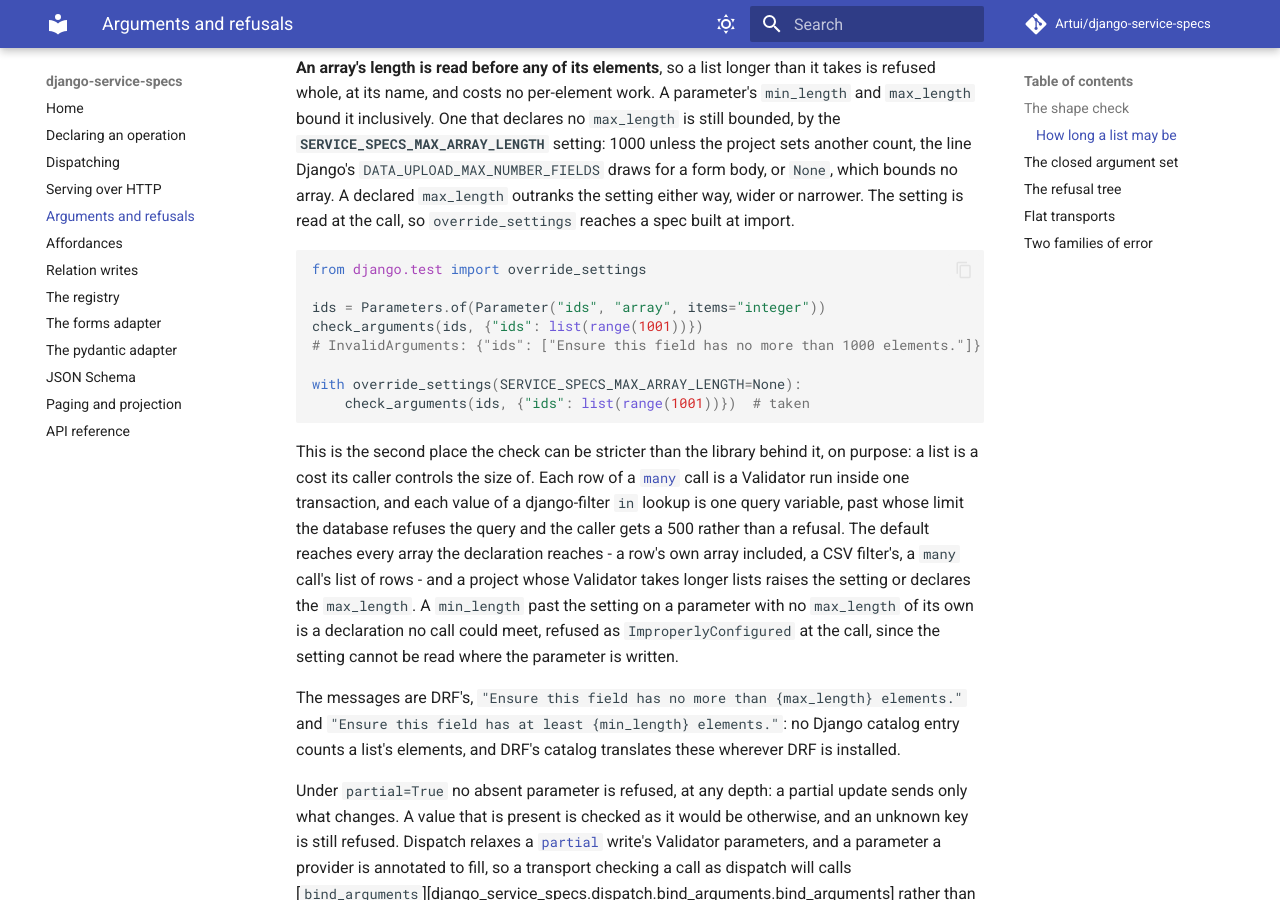
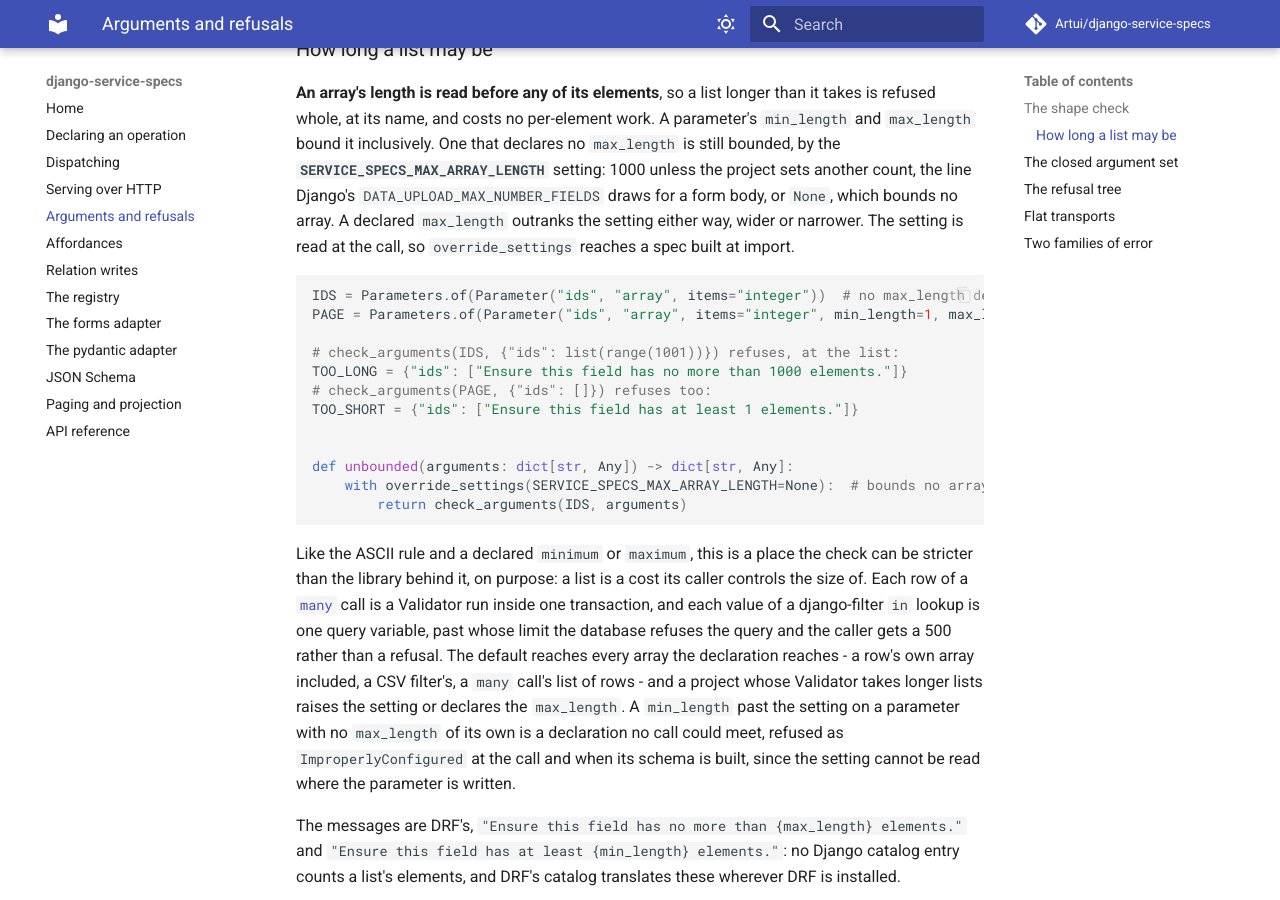
Before and after one commit to Artui/django-service-specs, an MkDocs documentation site: the page built from docs/arguments.md, in a window 1280 px wide and 900 px high, scrolled down 1644 px. Built offline with MkDocs 1.6.1 and Material for MkDocs 9.7.7, drawn with Linux system fonts in a browser that asks for light colours; comment, search, counter and statistics services are not loaded; some of the changed text lies outside the part shown.

Commit message:
Show the length rule as a tested example, and say where it is refused
The array length example on the arguments page is a snippet the docs suite
asserts, the HTTP page links the comma-list bound to it, and a min_length no
call could meet is documented, and tested, as refused when the schema is
built as well as at the call.

Co-Authored-By: Claude Opus 5.5 <noreply@anthropic.com>

````diff
--- a/docs/arguments.md
+++ b/docs/arguments.md
@@ -40,8 +40,9 @@ number is refused as the type it is not, and `true` is still neither. The
 number goes on rather than the string because a Validator stricter than those
 two, the dataclass adapter's, refuses `"3"` for an `int`.
 
-**Only an ASCII string spells an `integer` or a `number`**, and this is the one
-place the check is stricter than Django's forms. Python's `int` and `float`,
+**Only an ASCII string spells an `integer` or a `number`**, and this is one of
+two places the check is stricter than Django's forms, the other being
+[the length of a list](#how-long-a-list-may-be). Python's `int` and `float`,
 and so Django's number fields, read Arabic-Indic and fullwidth digits and
 strip any Unicode space; no JSON number is spelled so, and pydantic refuses
 them. `"\u0665"`, the JSON spelling of an Arabic-Indic five, is refused as the
@@ -84,18 +85,14 @@ the setting either way, wider or narrower. The setting is read at the call,
 so `override_settings` reaches a spec built at import.
 
 ```python
-from django.test import override_settings
-
-ids = Parameters.of(Parameter("ids", "array", items="integer"))
-check_arguments(ids, {"ids": list(range(1001))})
-# InvalidArguments: {"ids": ["Ensure this field has no more than 1000 elements."]}
-
-with override_settings(SERVICE_SPECS_MAX_ARRAY_LENGTH=None):
-    check_arguments(ids, {"ids": list(range(1001))})  # taken
+--8<--
+docs/examples/arguments.py:length
+--8<--
 ```
 
-This is the second place the check can be stricter than the library behind
-it, on purpose: a list is a cost its caller controls the size of. Each row of
+Like the ASCII rule and a declared `minimum` or `maximum`, this is a place
+the check can be stricter than the library behind it, on purpose: a list is a
+cost its caller controls the size of. Each row of
 a [`many`](declaring.md#many-rows-in-one-call) call is a Validator run inside
 one transaction, and each value of a django-filter `in` lookup is one query
 variable, past whose limit the database refuses the query and the caller
@@ -104,8 +101,9 @@ declaration reaches - a row's own array included, a CSV filter's, a `many`
 call's list of rows - and a project whose Validator takes longer lists
 raises the setting or declares the `max_length`. A `min_length` past the
 setting on a parameter with no `max_length` of its own is a declaration no
-call could meet, refused as `ImproperlyConfigured` at the call, since the
-setting cannot be read where the parameter is written.
+call could meet, refused as `ImproperlyConfigured` at the call and when its
+schema is built, since the setting cannot be read where the parameter is
+written.
 
 The messages are DRF's, `"Ensure this field has no more than {max_length}
 elements."` and `"Ensure this field has at least {min_length} elements."`: no
--- a/docs/examples/arguments.py
+++ b/docs/examples/arguments.py
@@ -3,6 +3,8 @@
 from __future__ import annotations
 
 from typing import Any
+
+from django.test import override_settings
 
 # --8<-- [start:tree]
 from django_service_specs import (
@@ -80,3 +82,21 @@ def from_argv(raw: dict[str, Any]) -> dict[str, Any]:
 ARGV = {"limit": "10", "published": "true", "ids": "3", "price_below": "9.99"}
 TYPED = {"limit": 10, "published": True, "ids": [3], "price_below": "9.99"}
 # --8<-- [end:flat]
+
+
+# --8<-- [start:length]
+IDS = Parameters.of(Parameter("ids", "array", items="integer"))  # no max_length declared
+PAGE = Parameters.of(Parameter("ids", "array", items="integer", min_length=1, max_length=50))
+
+# check_arguments(IDS, {"ids": list(range(1001))}) refuses, at the list:
+TOO_LONG = {"ids": ["Ensure this field has no more than 1000 elements."]}
+# check_arguments(PAGE, {"ids": []}) refuses too:
+TOO_SHORT = {"ids": ["Ensure this field has at least 1 elements."]}
+
+
+def unbounded(arguments: dict[str, Any]) -> dict[str, Any]:
+    with override_settings(SERVICE_SPECS_MAX_ARRAY_LENGTH=None):  # bounds no array
+        return check_arguments(IDS, arguments)
+
+
+# --8<-- [end:length]
--- a/docs/http.md
+++ b/docs/http.md
@@ -95,7 +95,12 @@ An array of numbers, integers or booleans also reads a value holding commas as
 its elements, `?ids=1,2` as `[1, 2]` with the space around each part trimmed:
 a comma cannot be part of such a value, and it is the spelling a django-filter
 CSV filter advertises. Repeated keys and commas may mix, and an empty part
-(`?ids=1,,2`) is refused at its index as any malformed element is. An array
+(`?ids=1,,2`) is refused at its index as any malformed element is. A list
+longer than the array takes - its `max_length`, or 1000 by the
+`SERVICE_SPECS_MAX_ARRAY_LENGTH` setting - is refused whole at its name, a 400
+rather than the 500 a database answers past its variable limit, and is never
+split further than one element past it: see
+[how long a list may be](arguments.md#how-long-a-list-may-be). An array
 of strings is split the same way when it declares choices and none of them
 holds a comma, as a django-filter `OrderingFilter`'s do: every element must be
 a choice, so `?o=title,-pk` can only be `["title", "-pk"]`. An array of
````
Also changed, not shown: CHANGELOG.md (+1 -1 lines), docs/schema.md (+2 -1 lines), 3 other files.
